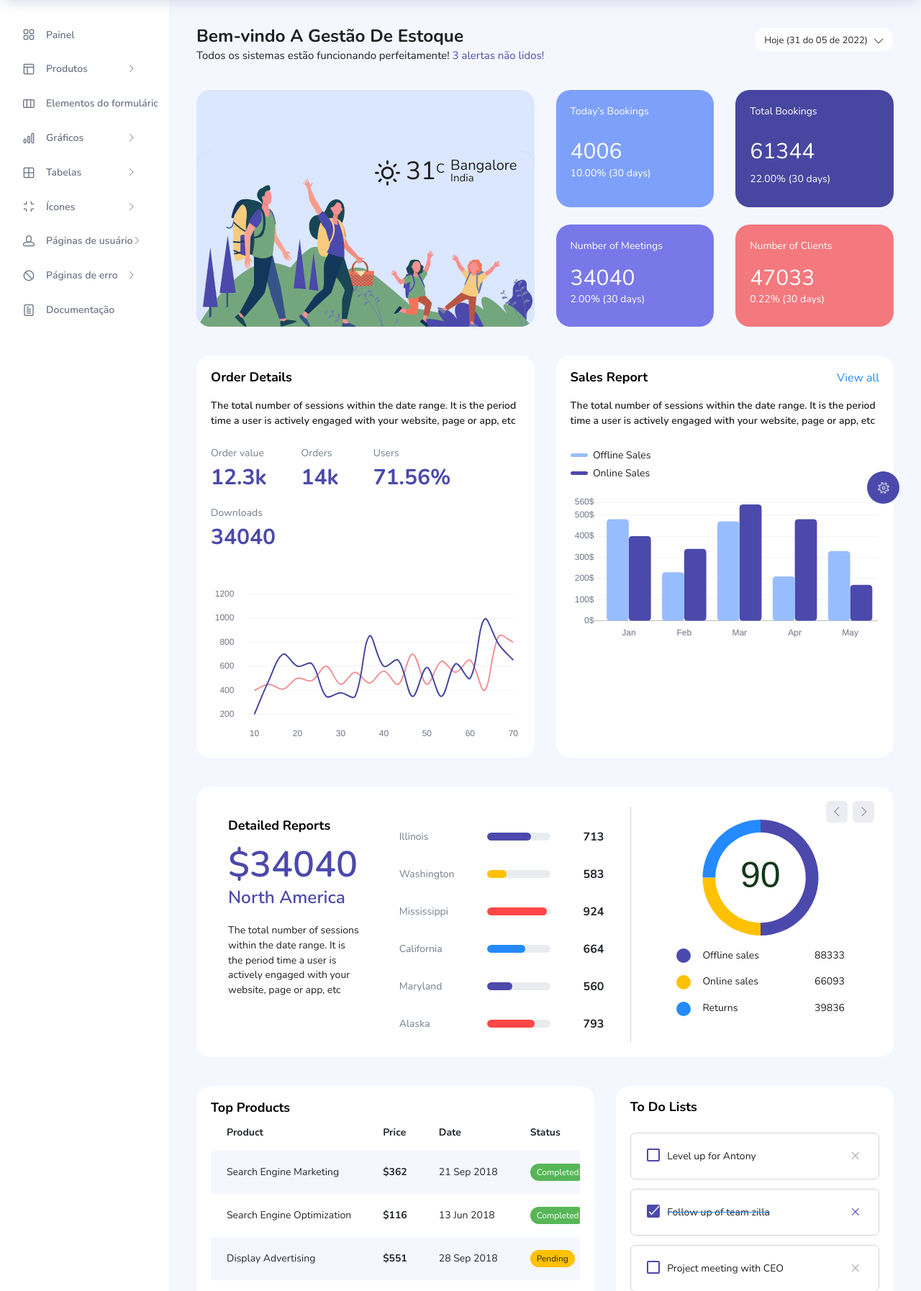
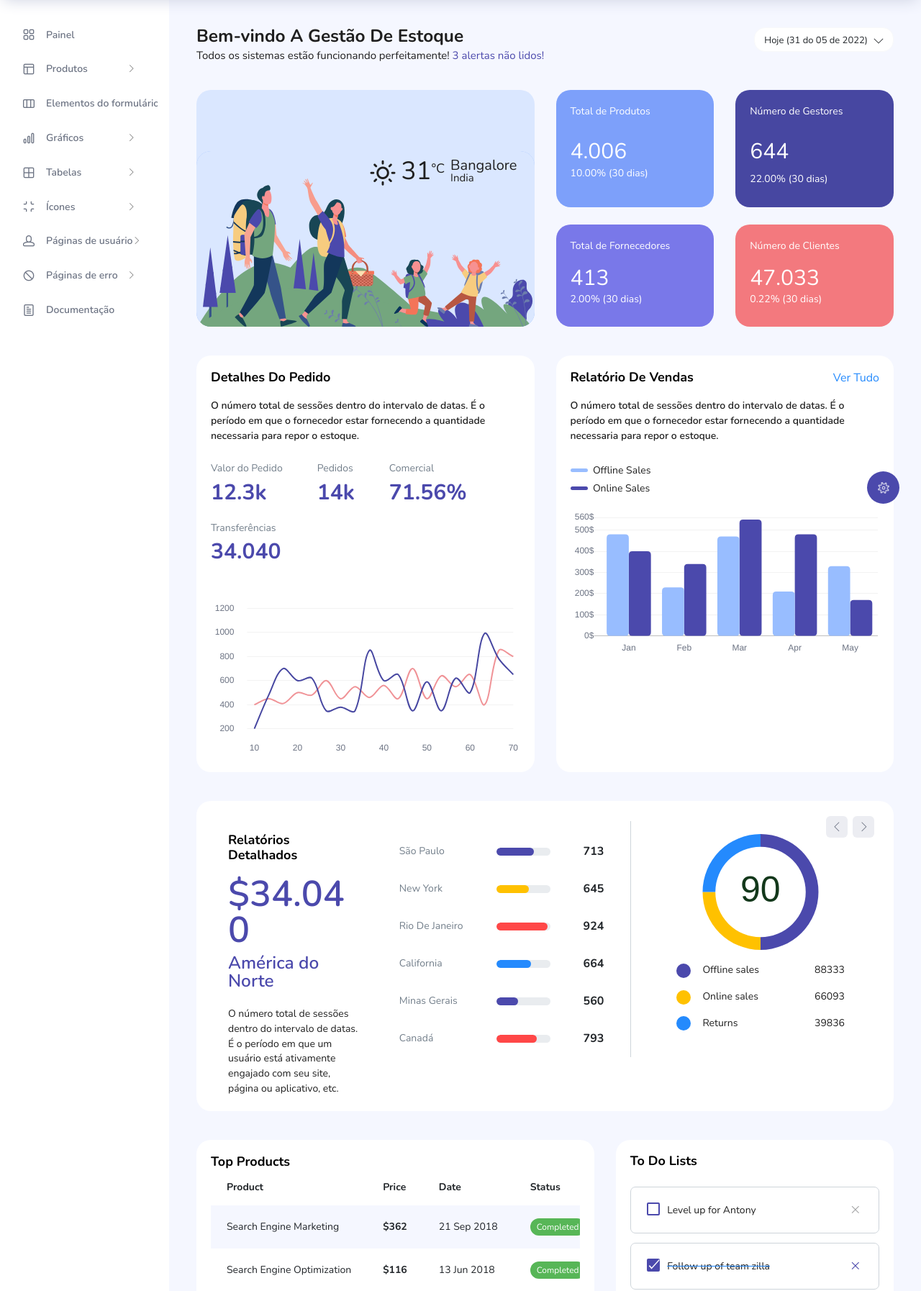
Before and after one commit to JhonatanAlbernaz/project_stock_manager, a PHP site: page /Dashboard/index.php in a window 1280 px wide. Shown: the part 60-1854 px from the top of the page at 72% size. Run offline with PHP 8.4, Linux system fonts and the light colour scheme; style sheets or scripts are compiled from the project's sources; some libraries are stand-ins or nearby versions.

Commit message:
Modificando a estrutura do dashboard

```diff
--- a/Dashboard/index.php
+++ b/Dashboard/index.php
@@ -437,7 +437,7 @@
                   <div class="weather-info">
                     <div class="d-flex">
                       <div>
-                        <h2 class="mb-0 font-weight-normal"><i class="icon-sun mr-2"></i>31<sup>C</sup></h2>
+                        <h2 class="mb-0 font-weight-normal"><i class="icon-sun mr-2"></i>31<sup>°C</sup></h2>
                       </div>
                       <div class="ml-2">
                         <h4 class="location font-weight-normal">Bangalore</h4>
@@ -453,18 +453,18 @@
                 <div class="col-md-6 mb-4 stretch-card transparent">
                   <div class="card card-tale">
                     <div class="card-body">
-                      <p class="mb-4">Today’s Bookings</p>
-                      <span class="fs-30 mb-2 num">4006</span>
-                      <p>10.00% (30 days)</p>
+                      <p class="mb-4">Total de Produtos</p>
+                      <span class="fs-30 mb-2 num">4.006</span>
+                      <p>10.00% (30 dias)</p>
                     </div>
                   </div>
                 </div>
                 <div class="col-md-6 mb-4 stretch-card transparent">
                   <div class="card card-dark-blue">
                     <div class="card-body">
-                      <p class="mb-4">Total Bookings</p>
-                      <div class="fs-30 mb-2 num">61344</div>
-                      <p>22.00% (30 days)</p>
+                      <p class="mb-4">Número de Gestores</p>
+                      <div class="fs-30 mb-2 num">644</div>
+                      <p>22.00% (30 dias)</p>
                     </div>
                   </div>
                 </div>
@@ -473,18 +473,18 @@
                 <div class="col-md-6 mb-4 mb-lg-0 stretch-card transparent">
                   <div class="card card-light-blue">
                     <div class="card-body">
-                      <p class="mb-4">Number of Meetings</p>
-                      <p class="fs-30 mb-2 num">34040</p>
-                      <p>2.00% (30 days)</p>
+                      <p class="mb-4">Total de Fornecedores</p>
+                      <p class="fs-30 mb-2 num">413</p>
+                      <p>2.00% (30 dias)</p>
                     </div>
                   </div>
                 </div>
                 <div class="col-md-6 stretch-card transparent">
                   <div class="card card-light-danger">
                     <div class="card-body">
-                      <p class="mb-4">Number of Clients</p>
-                      <p class="fs-30 mb-2 num">47033</p>
-                      <p>0.22% (30 days)</p>
+                      <p class="mb-4">Número de Clientes</p>
+                      <p class="fs-30 mb-2 num">47.033</p>
+                      <p>0.22% (30 dias)</p>
                     </div>
                   </div>
                 </div>
@@ -495,24 +495,24 @@
             <div class="col-md-6 grid-margin stretch-card">
               <div class="card">
                 <div class="card-body">
-                  <p class="card-title">Order Details</p>
-                  <p class="font-weight-500">The total number of sessions within the date range. It is the period time a user is actively engaged with your website, page or app, etc</p>
+                  <p class="card-title">Detalhes Do Pedido</p>
+                  <p class="font-weight-500">O número total de sessões dentro do intervalo de datas. É o período em que o fornecedor estar fornecendo a quantidade necessaria para repor o estoque.</p>
                   <div class="d-flex flex-wrap mb-5">
                     <div class="mr-5 mt-3">
-                      <p class="text-muted">Order value</p>
+                      <p class="text-muted">Valor do Pedido</p>
                       <h3 class="text-primary fs-30 font-weight-medium">12.3k</h3>
                     </div>
                     <div class="mr-5 mt-3">
-                      <p class="text-muted">Orders</p>
+                      <p class="text-muted">Pedidos</p>
                       <h3 class="text-primary fs-30 font-weight-medium">14k</h3>
                     </div>
                     <div class="mr-5 mt-3">
-                      <p class="text-muted">Users</p>
+                      <p class="text-muted">Comercial</p>
                       <h3 class="text-primary fs-30 font-weight-medium">71.56%</h3>
                     </div>
                     <div class="mt-3">
-                      <p class="text-muted">Downloads</p>
-                      <h3 class="text-primary fs-30 font-weight-medium">34040</h3>
+                      <p class="text-muted">Transferências</p>
+                      <h3 class="text-primary fs-30 font-weight-medium">34.040</h3>
                     </div>
                   </div>
                   <canvas id="order-chart"></canvas>
@@ -523,10 +523,10 @@
               <div class="card">
                 <div class="card-body">
                  <div class="d-flex justify-content-between">
-                  <p class="card-title">Sales Report</p>
-                  <a href="#" class="text-info">View all</a>
+                  <p class="card-title">Relatório De Vendas</p>
+                  <a href="#" class="text-info">Ver Tudo</a>
                  </div>
-                  <p class="font-weight-500">The total number of sessions within the date range. It is the period time a user is actively engaged with your website, page or app, etc</p>
+                  <p class="font-weight-500">O número total de sessões dentro do intervalo de datas. É o período em que o fornecedor estar fornecendo a quantidade necessaria para repor o estoque.</p>
                   <div id="sales-legend" class="chartjs-legend mt-4 mb-2"></div>
                   <canvas id="sales-chart"></canvas>
                 </div>
@@ -543,10 +543,10 @@
                         <div class="row">
                           <div class="col-md-12 col-xl-3 d-flex flex-column justify-content-start">
                             <div class="ml-xl-4 mt-3">
-                            <p class="card-title">Detailed Reports</p>
-                              <h1 class="text-primary">$34040</h1>
-                              <h3 class="font-weight-500 mb-xl-4 text-primary">North America</h3>
-                              <p class="mb-2 mb-xl-0">The total number of sessions within the date range. It is the period time a user is actively engaged with your website, page or app, etc</p>
+                            <p class="card-title">Relatórios Detalhados</p>
+                              <h1 class="text-primary">$34.040</h1>
+                              <h3 class="font-weight-500 mb-xl-4 text-primary">América do Norte</h3>
+                              <p class="mb-2 mb-xl-0">O número total de sessões dentro do intervalo de datas. É o período em que um usuário está ativamente engajado com seu site, página ou aplicativo, etc.</p>
                             </div>
                             </div>
                           <div class="col-md-12 col-xl-9">
@@ -555,7 +555,7 @@
                                 <div class="table-responsive mb-3 mb-md-0 mt-3">
                                   <table class="table table-borderless report-table">
                                     <tr>
-                                      <td class="text-muted">Illinois</td>
+                                      <td class="text-muted">São Paulo</td>
                                       <td class="w-100 px-0">
                                         <div class="progress progress-md mx-4">
                                           <div class="progress-bar bg-primary" role="progressbar" style="width: 70%" aria-valuenow="70" aria-valuemin="0" aria-valuemax="100"></div>
@@ -564,16 +564,16 @@
                                       <td><h5 class="font-weight-bold mb-0">713</h5></td>
                                     </tr>
                                     <tr>
-                                      <td class="text-muted">Washington</td>
+                                      <td class="text-muted">New York</td>
                                       <td class="w-100 px-0">
                                         <div class="progress progress-md mx-4">
-                                          <div class="progress-bar bg-warning" role="progressbar" style="width: 30%" aria-valuenow="30" aria-valuemin="0" aria-valuemax="100"></div>
+                                          <div class="progress-bar bg-warning" role="progressbar" style="width: 60%" aria-valuenow="60" aria-valuemin="0" aria-valuemax="100"></div>
                                         </div>
                                       </td>
-                                      <td><h5 class="font-weight-bold mb-0">583</h5></td>
+                                      <td><h5 class="font-weight-bold mb-0">645</h5></td>
                                     </tr>
                                     <tr>
-                                      <td class="text-muted">Mississippi</td>
+                                      <td class="text-muted">Rio De Janeiro</td>
                                       <td class="w-100 px-0">
                                         <div class="progress progress-md mx-4">
                                           <div class="progress-bar bg-danger" role="progressbar" style="width: 95%" aria-valuenow="95" aria-valuemin="0" aria-valuemax="100"></div>
@@ -585,13 +585,13 @@
                                       <td class="text-muted">California</td>
                                       <td class="w-100 px-0">
                                         <div class="progress progress-md mx-4">
-                                          <div class="progress-bar bg-info" role="progressbar" style="width: 60%" aria-valuenow="60" aria-valuemin="0" aria-valuemax="100"></div>
+                                          <div class="progress-bar bg-info" role="progressbar" style="width: 65%" aria-valuenow="60" aria-valuemin="0" aria-valuemax="100"></div>
                                         </div>
                                       </td>
                                       <td><h5 class="font-weight-bold mb-0">664</h5></td>
                                     </tr>
                                     <tr>
-                                      <td class="text-muted">Maryland</td>
+                                      <td class="text-muted">Minas Gerais</td>
                                       <td class="w-100 px-0">
                                         <div class="progress progress-md mx-4">
                                           <div class="progress-bar bg-primary" role="progressbar" style="width: 40%" aria-valuenow="40" aria-valuemin="0" aria-valuemax="100"></div>
@@ -600,7 +600,7 @@
                                       <td><h5 class="font-weight-bold mb-0">560</h5></td>
                                     </tr>
                                     <tr>
-                                      <td class="text-muted">Alaska</td>
+                                      <td class="text-muted">Canadá</td>
                                       <td class="w-100 px-0">
                                         <div class="progress progress-md mx-4">
                                           <div class="progress-bar bg-danger" role="progressbar" style="width: 75%" aria-valuenow="75" aria-valuemin="0" aria-valuemax="100"></div>
@@ -623,10 +623,10 @@
                         <div class="row">
                           <div class="col-md-12 col-xl-3 d-flex flex-column justify-content-start">
                             <div class="ml-xl-4 mt-3">
-                            <p class="card-title">Detailed Reports</p>
-                              <h1 class="text-primary">$34040</h1>
-                              <h3 class="font-weight-500 mb-xl-4 text-primary">North America</h3>
-                              <p class="mb-2 mb-xl-0">The total number of sessions within the date range. It is the period time a user is actively engaged with your website, page or app, etc</p>
+                            <p class="card-title">Relatórios Detalhados</p>
+                              <h1 class="text-primary">$34.040</h1>
+                              <h3 class="font-weight-500 mb-xl-4 text-primary">América do Norte</h3>
+                              <p class="mb-2 mb-xl-0">O número total de sessões dentro do intervalo de datas. É o período em que um usuário está ativamente engajado com seu site, página ou aplicativo, etc.</p>
                             </div>
                             </div>
                           <div class="col-md-12 col-xl-9">
@@ -635,7 +635,7 @@
                                 <div class="table-responsive mb-3 mb-md-0 mt-3">
                                   <table class="table table-borderless report-table">
                                     <tr>
-                                      <td class="text-muted">Illinois</td>
+                                      <td class="text-muted">São Paulo</td>
                                       <td class="w-100 px-0">
                                         <div class="progress progress-md mx-4">
                                           <div class="progress-bar bg-primary" role="progressbar" style="width: 70%" aria-valuenow="70" aria-valuemin="0" aria-valuemax="100"></div>
@@ -644,16 +644,16 @@
                                       <td><h5 class="font-weight-bold mb-0">713</h5></td>
                                     </tr>
                                     <tr>
-                                      <td class="text-muted">Washington</td>
+                                      <td class="text-muted">New York</td>
                                       <td class="w-100 px-0">
                                         <div class="progress progress-md mx-4">
-                                          <div class="progress-bar bg-warning" role="progressbar" style="width: 30%" aria-valuenow="30" aria-valuemin="0" aria-valuemax="100"></div>
+                                          <div class="progress-bar bg-warning" role="progressbar" style="width: 60%" aria-valuenow="60" aria-valuemin="0" aria-valuemax="100"></div>
                                         </div>
                                       </td>
-                                      <td><h5 class="font-weight-bold mb-0">583</h5></td>
+                                      <td><h5 class="font-weight-bold mb-0">645</h5></td>
                                     </tr>
                                     <tr>
-                                      <td class="text-muted">Mississippi</td>
+                                      <td class="text-muted">Rio de Janeiro</td>
                                       <td class="w-100 px-0">
                                         <div class="progress progress-md mx-4">
                                           <div class="progress-bar bg-danger" role="progressbar" style="width: 95%" aria-valuenow="95" aria-valuemin="0" aria-valuemax="100"></div>
@@ -671,7 +671,7 @@
                                       <td><h5 class="font-weight-bold mb-0">664</h5></td>
                                     </tr>
                                     <tr>
-                                      <td class="text-muted">Maryland</td>
+                                      <td class="text-muted">Minas Gerais</td>
                                       <td class="w-100 px-0">
                                         <div class="progress progress-md mx-4">
                                           <div class="progress-bar bg-primary" role="progressbar" style="width: 40%" aria-valuenow="40" aria-valuemin="0" aria-valuemax="100"></div>
@@ -680,7 +680,7 @@
                                       <td><h5 class="font-weight-bold mb-0">560</h5></td>
                                     </tr>
                                     <tr>
-                                      <td class="text-muted">Alaska</td>
+                                      <td class="text-muted">Canadá</td>
                                       <td class="w-100 px-0">
                                         <div class="progress progress-md mx-4">
                                           <div class="progress-bar bg-danger" role="progressbar" style="width: 75%" aria-valuenow="75" aria-valuemin="0" aria-valuemax="100"></div>
@@ -702,11 +702,11 @@
                     </div>
                     <a class="carousel-control-prev" href="#detailedReports" role="button" data-slide="prev">
                       <span class="carousel-control-prev-icon" aria-hidden="true"></span>
-                      <span class="sr-only">Previous</span>
+                      <span class="sr-only">Anterior</span>
                     </a>
                     <a class="carousel-control-next" href="#detailedReports" role="button" data-slide="next">
                       <span class="carousel-control-next-icon" aria-hidden="true"></span>
-                      <span class="sr-only">Next</span>
+                      <span class="sr-only">Próximo</span>
                     </a>
                   </div>
                 </div>
--- a/assets/js/teste.js
+++ b/assets/js/teste.js
@@ -30,7 +30,7 @@ function countTo2(){
     let froms = 0;
     let tos = 61344;
     let steps = tos > froms ? 1 : -1;
-    let intervals = 1;
+    let intervals = 1000;
 
     if(froms == tos){
         document.querySelector("#output2").textContents = froms;
```
